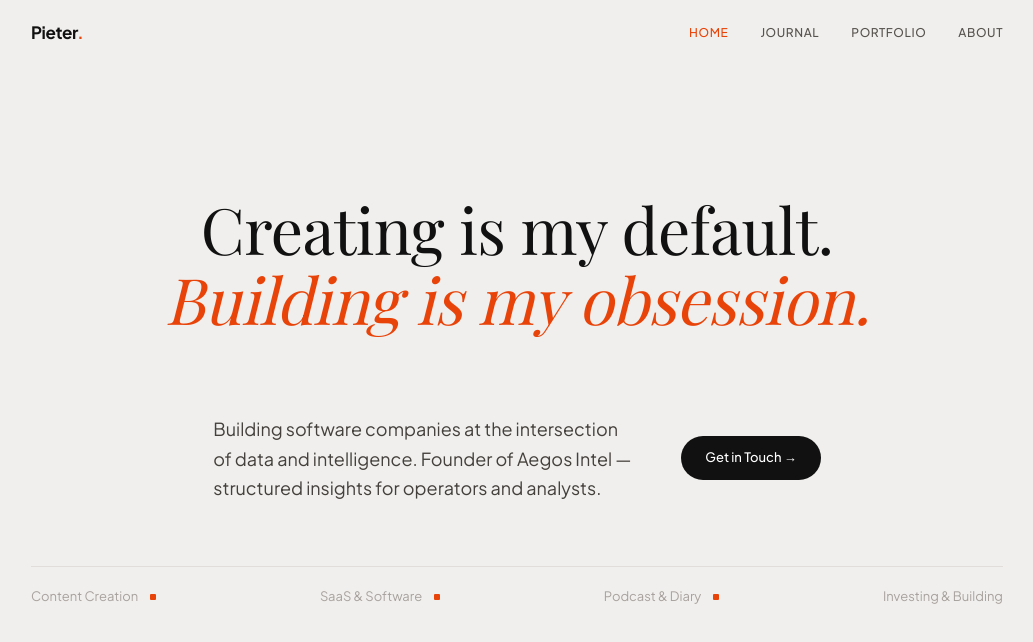
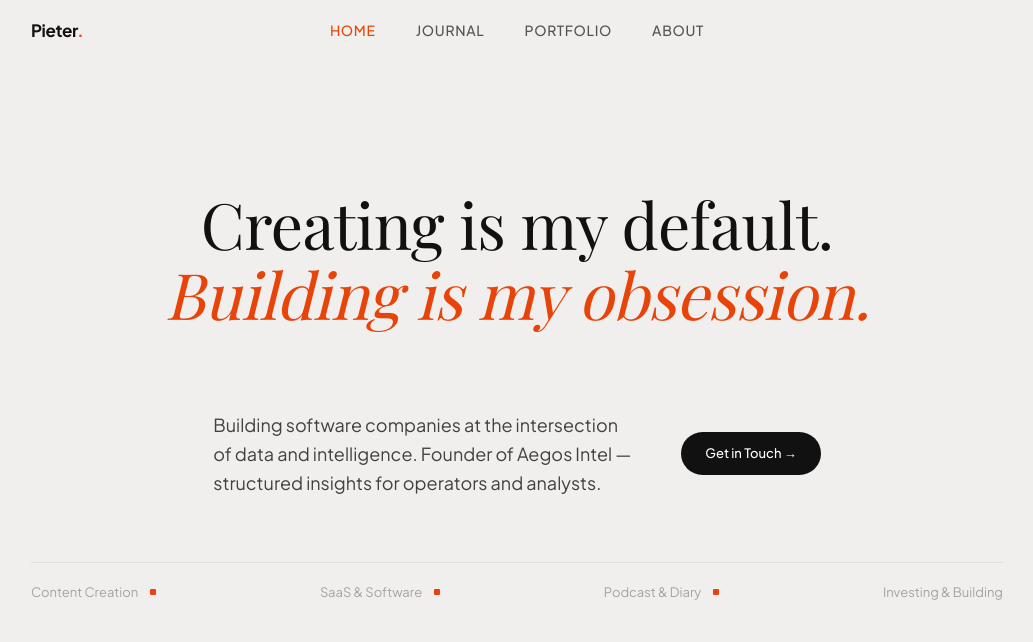
Before and after one commit to sillyledger/personal, a Next.js app: page / in a window 1280 px wide. Shown: the top 642 px of the page, without its empty margins (123-1156 px from the left). Built offline with nearby package versions, Linux system fonts and the light colour scheme.

Commit message:
Update Navbar.tsx

```diff
--- a/components/Navbar.tsx
+++ b/components/Navbar.tsx
@@ -1,30 +1,26 @@
 "use client";
-
 import Link from "next/link";
 import { usePathname } from "next/navigation";
-
 const links = [
   { href: "/", label: "HOME" },
   { href: "/journal", label: "JOURNAL" },
   { href: "/portfolio", label: "PORTFOLIO" },
   { href: "/about", label: "ABOUT" },
 ];
-
 export default function Navbar() {
   const pathname = usePathname();
-
   return (
     <nav>
-      <div className="max-w-[1100px] mx-auto px-16 flex items-center justify-between py-5">
-        <Link href="/" className="text-[17px] font-bold tracking-tight text-[#111]">
+      <div className="max-w-[1100px] mx-auto px-16 flex items-center justify-center py-5 relative">
+        <Link href="/" className="text-[17px] font-bold tracking-tight text-[#111] absolute left-16">
           Pieter<span className="text-accent">.</span>
         </Link>
-        <div className="flex items-center gap-8">
+        <div className="flex items-center gap-10">
           {links.map((link) => (
             <Link
               key={link.href}
               href={link.href}
-              className={`text-[12px] font-medium tracking-wider transition-colors ${
+              className={`text-[14px] font-medium tracking-wider transition-colors ${
                 pathname === link.href ? "text-accent" : "text-stone-600 hover:text-[#111]"
               }`}
             >
```
